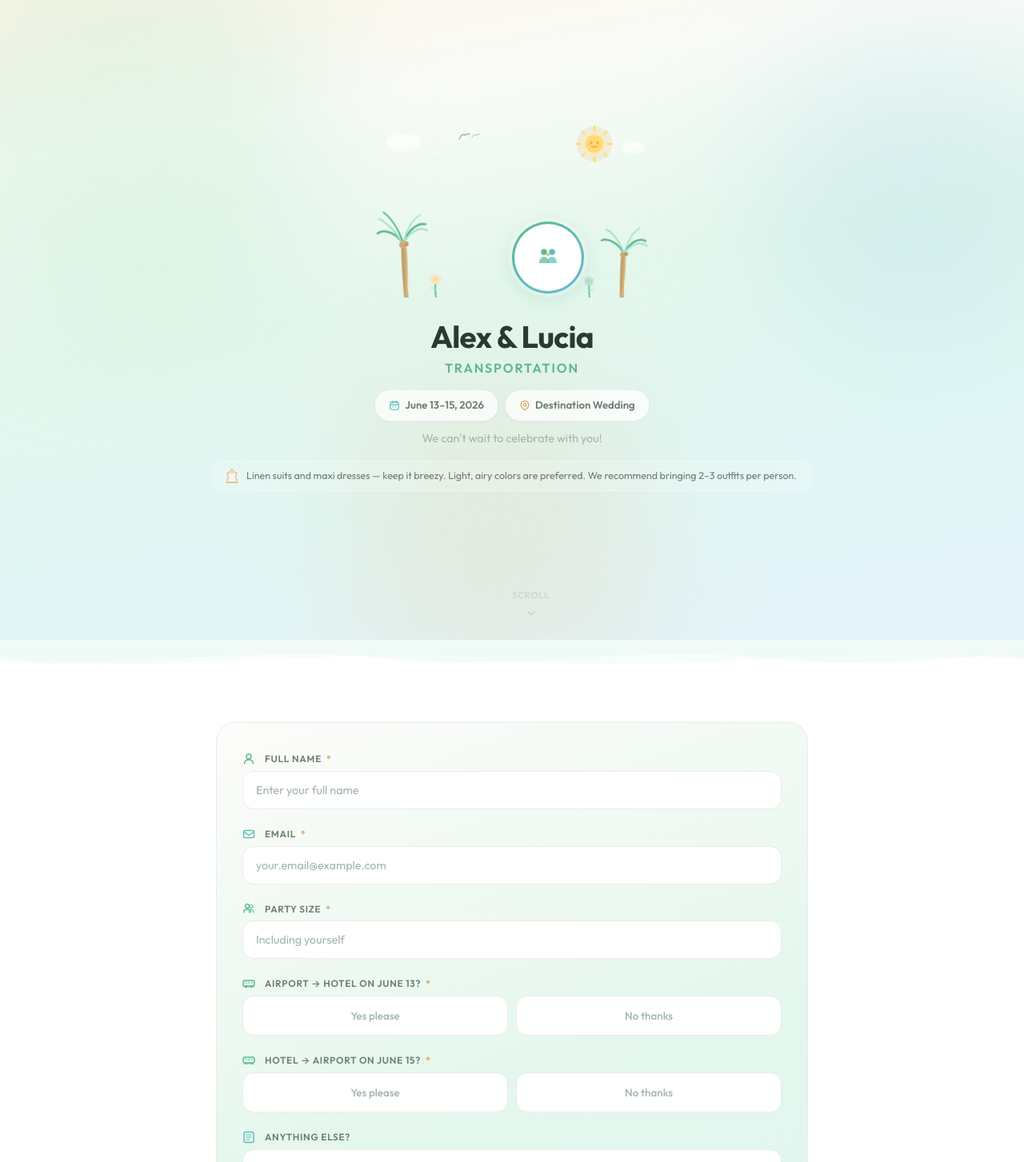
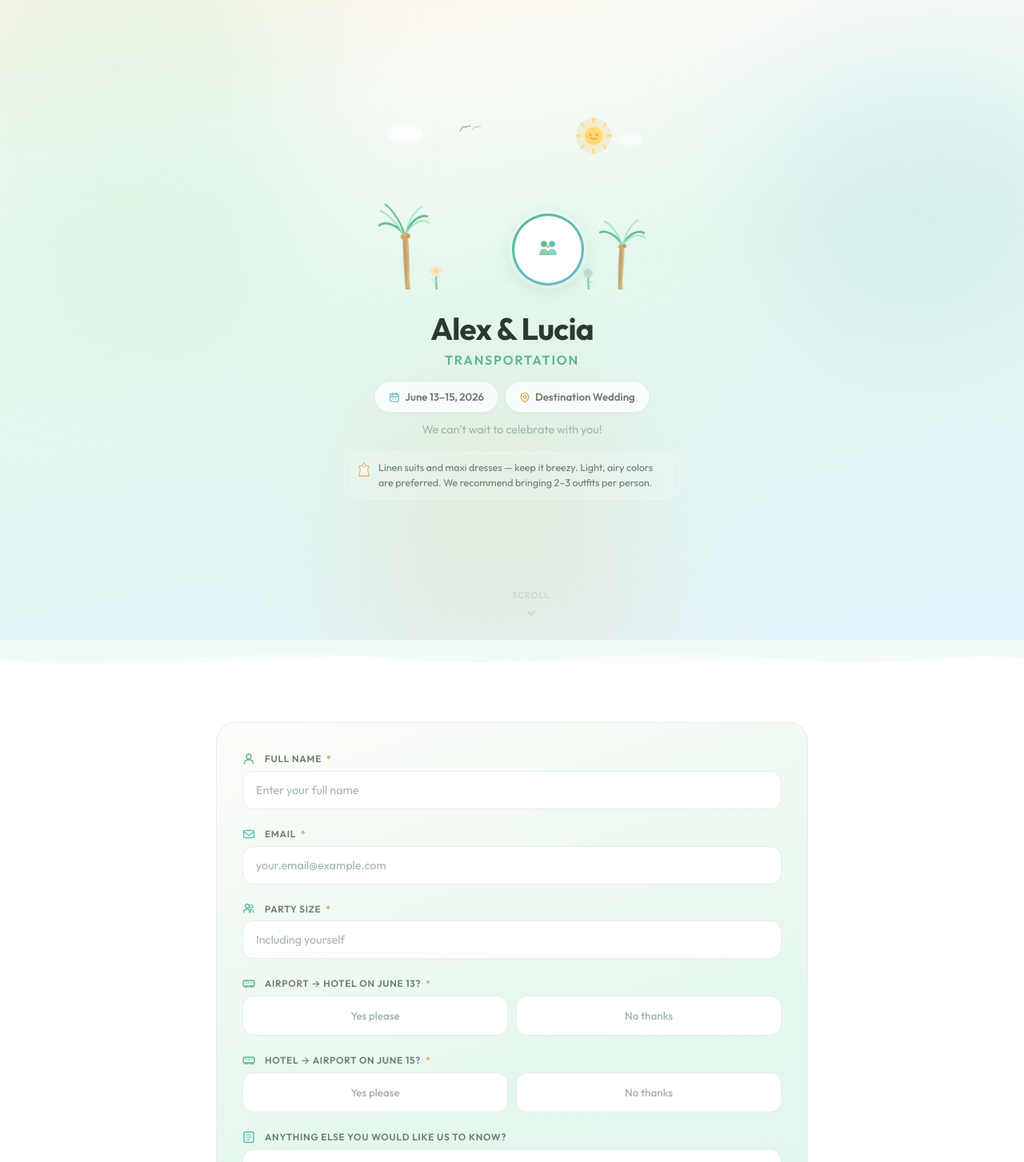
Before and after one commit to luciafang/wedding_transportation, a React (Create React App) app: page / in a window 1280 px wide. Shown: the top 1453 px of the page at 80% size. Built offline with nearby package versions, Linux system fonts and the light colour scheme.

Commit message:
adjust screen size

```diff
--- a/src/App.css
+++ b/src/App.css
@@ -248,26 +248,29 @@
 
 .dress-tip {
   display: inline-flex;
-  align-items: center;
+  align-items: flex-start;
   gap: 8px;
   margin-top: 16px;
-  padding: 8px 18px 8px 14px;
+  padding: 10px 18px 10px 14px;
   background: rgba(255,255,255,0.18);
   border: 1px solid rgba(255,255,255,0.35);
-  border-radius: 100px;
+  border-radius: 16px;
   backdrop-filter: blur(8px);
   -webkit-backdrop-filter: blur(8px);
+  max-width: 420px;
+  text-align: left;
 }
 
 .dress-tip-icon {
   flex-shrink: 0;
   opacity: 0.75;
+  margin-top: 1px;
 }
 
 .dress-tip-desc {
   font-size: 0.78rem;
   color: var(--text-soft);
-  line-height: 1.4;
+  line-height: 1.5;
 }
 
 /* ═══════════════════════════════════════════
@@ -723,6 +726,6 @@
   .chip-row { gap: 6px; }
   .chip { padding: 6px 12px; }
   .scroll-hint { bottom: 16px; }
-  .dress-tip { padding: 7px 14px 7px 12px; gap: 6px; }
+  .dress-tip { padding: 8px 14px 8px 12px; gap: 6px; max-width: 100%; }
   .dress-tip-desc { font-size: 0.72rem; }
 }
--- a/src/components/TransportationForm.jsx
+++ b/src/components/TransportationForm.jsx
@@ -723,7 +723,7 @@ const TransportationForm = () => {
       <motion.div className="form-group" variants={itemVariants}>
         <label className="form-label" htmlFor="additionalNotes">
           <IconNotes />
-          Anything else?
+          Anything else you would like us to know?
         </label>
         <textarea
           id="additionalNotes"
```
